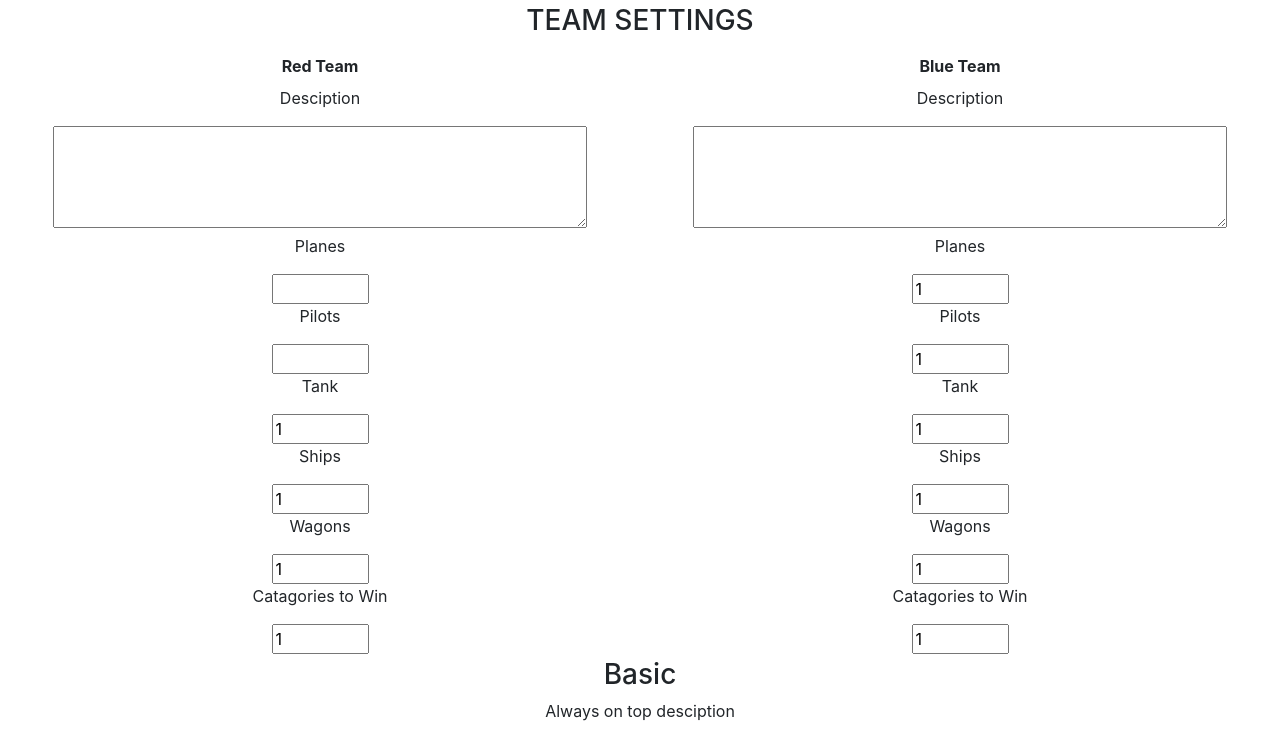
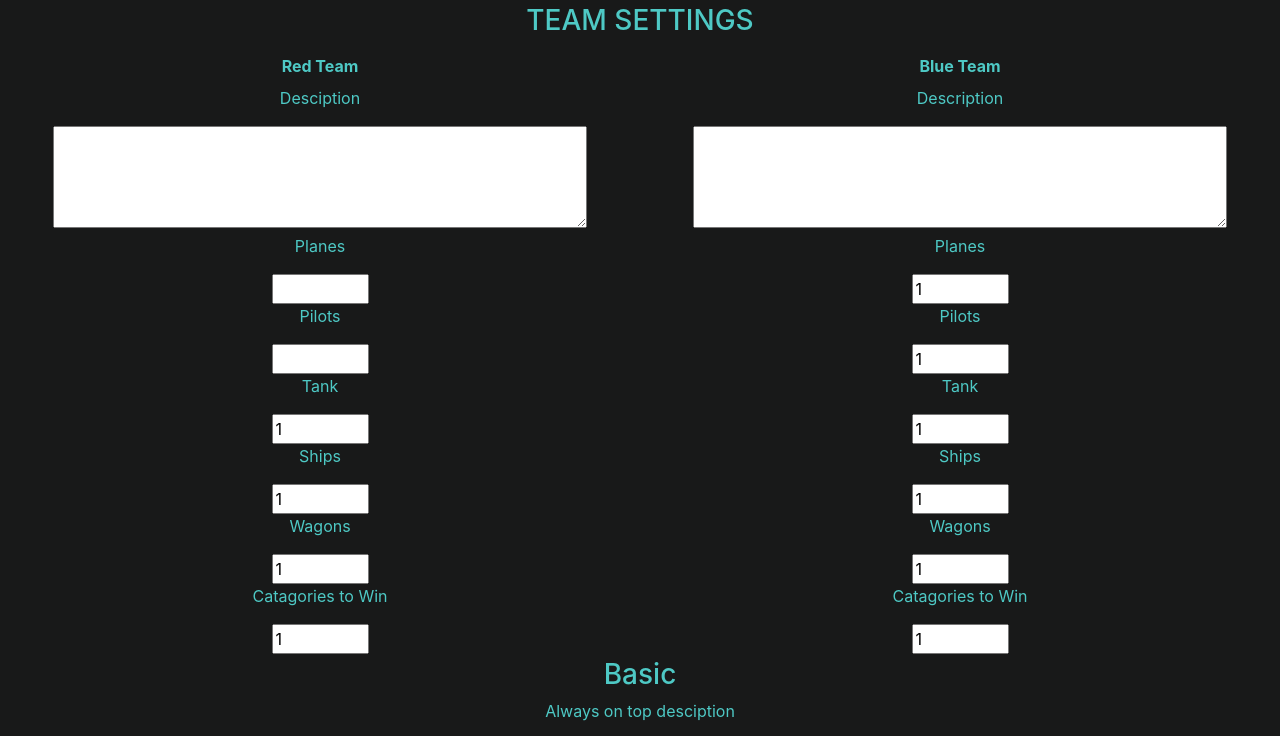
Before and after one commit to juliancruzsanchez/fbdj-mapgen, a plain HTML site: page index.html in a window 1280 px wide. Shown: the top 736 px of the page. Drawn offline with nearby package versions, Linux system fonts and the light colour scheme.

Commit message:
Update index.html

```diff
--- a/index.html
+++ b/index.html
@@ -3,6 +3,12 @@
 	<head>
 		<link rel="stylesheet" href="https://stackpath.bootstrapcdn.com/bootstrap/4.1.0/css/bootstrap.min.css" integrity="sha384-9gVQ4dYFwwWSjIDZnLEWnxCjeSWFphJiwGPXr1jddIhOegiu1FwO5qRGvFXOdJZ4" crossorigin="anonymous">
 		<title>IL2 Desciption Generator</title>
+                <style>
+                  body {
+                       background-color: #181919;
+		       color: #4ec9c5;
+		  }
+		</style>
 	</head>
 	<body>
 			<script src="index.js"></script>
```
